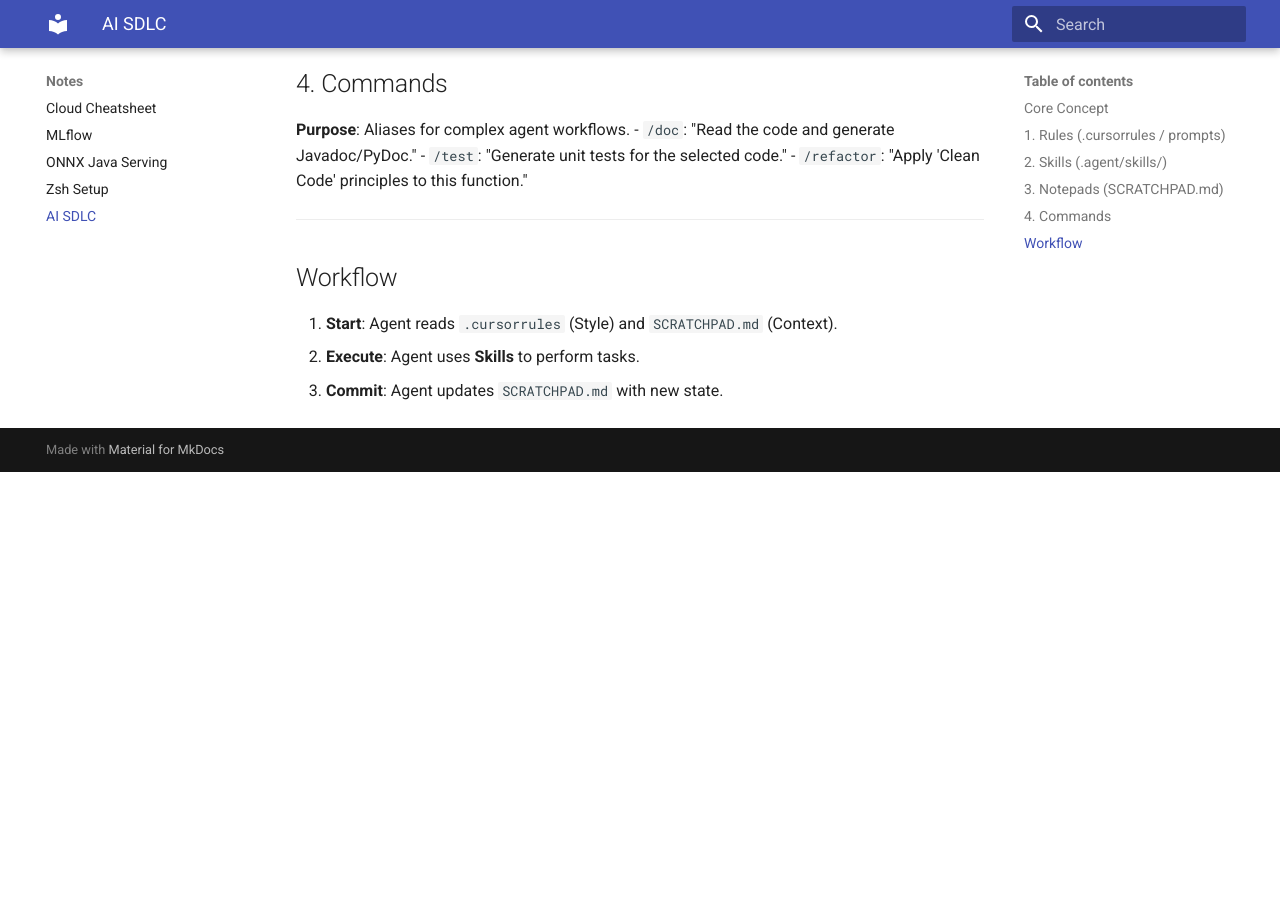
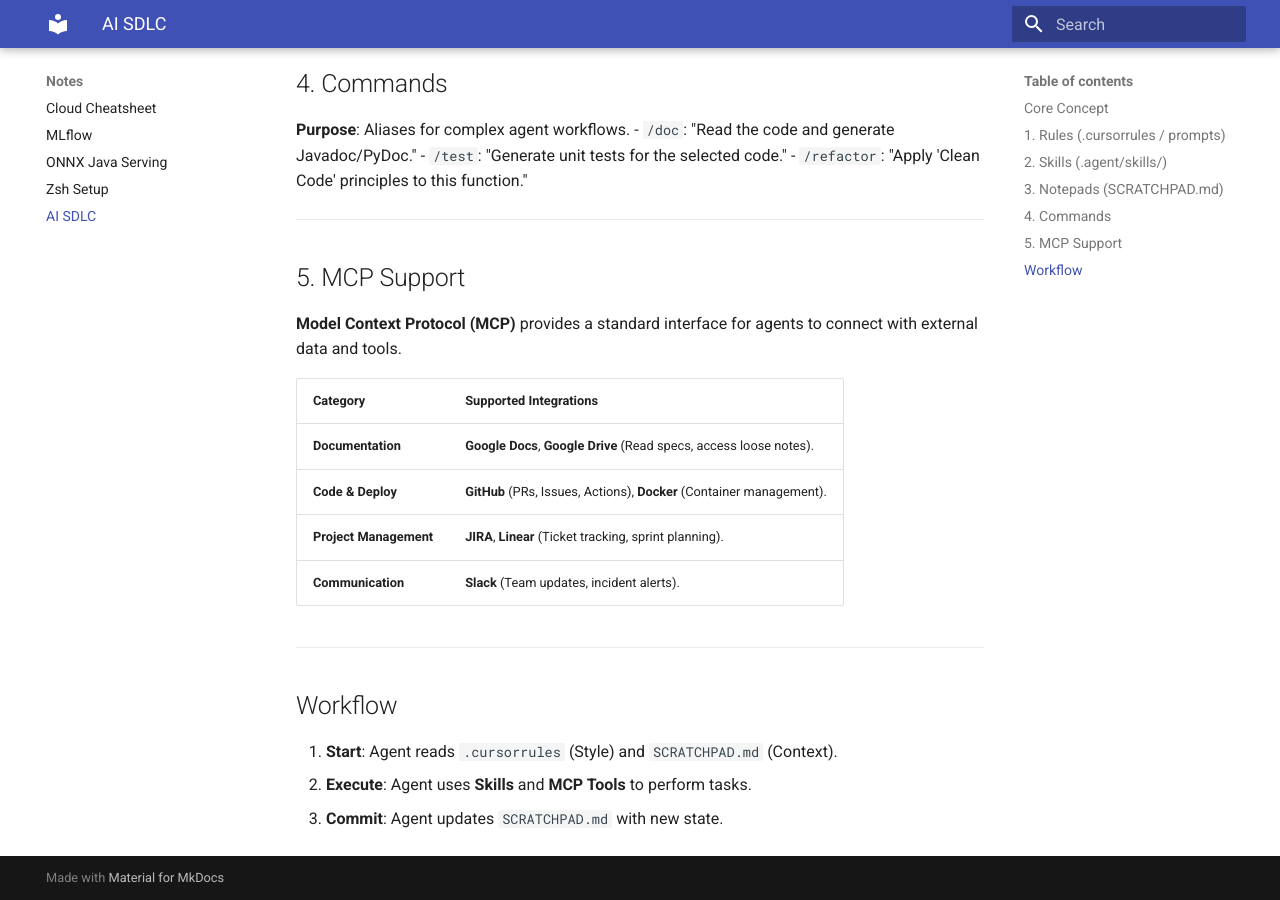
Before and after one commit to DJ92/interview-notes, an MkDocs documentation site: the page built from docs/notes/ai-sdlc.md, in a window 1280 px wide and 900 px high, scrolled down 1323 px. Built offline with MkDocs 1.6.1 and Material for MkDocs 9.7.7, drawn with Linux system fonts in a browser that asks for light colours; before the commit the page ends 1795 px from its top, so only the background shows below that.

Commit message:
Add MCP support section to AI SDLC notes

```diff
--- a/docs/notes/ai-sdlc.md
+++ b/docs/notes/ai-sdlc.md
@@ -51,8 +51,21 @@
 
 ---
 
+## 5. MCP Support
+
+**Model Context Protocol (MCP)** provides a standard interface for agents to connect with external data and tools.
+
+| Category | Supported Integrations |
+| :--- | :--- |
+| **Documentation** | **Google Docs**, **Google Drive** (Read specs, access loose notes). |
+| **Code & Deploy** | **GitHub** (PRs, Issues, Actions), **Docker** (Container management). |
+| **Project Management** | **JIRA**, **Linear** (Ticket tracking, sprint planning). |
+| **Communication** | **Slack** (Team updates, incident alerts). |
+
+---
+
 ## Workflow
 
 1. **Start**: Agent reads `.cursorrules` (Style) and `SCRATCHPAD.md` (Context).
-2. **Execute**: Agent uses **Skills** to perform tasks.
+2. **Execute**: Agent uses **Skills** and **MCP Tools** to perform tasks.
 3. **Commit**: Agent updates `SCRATCHPAD.md` with new state.
```
